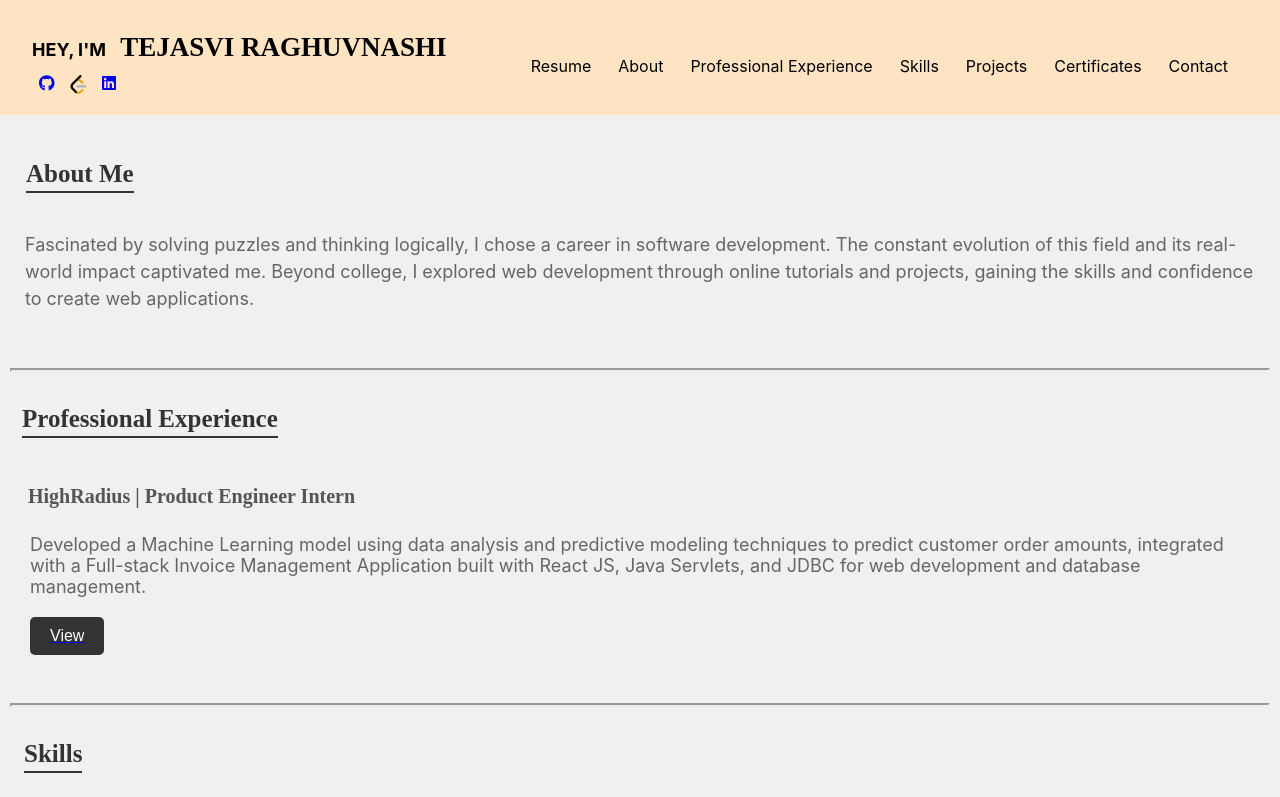
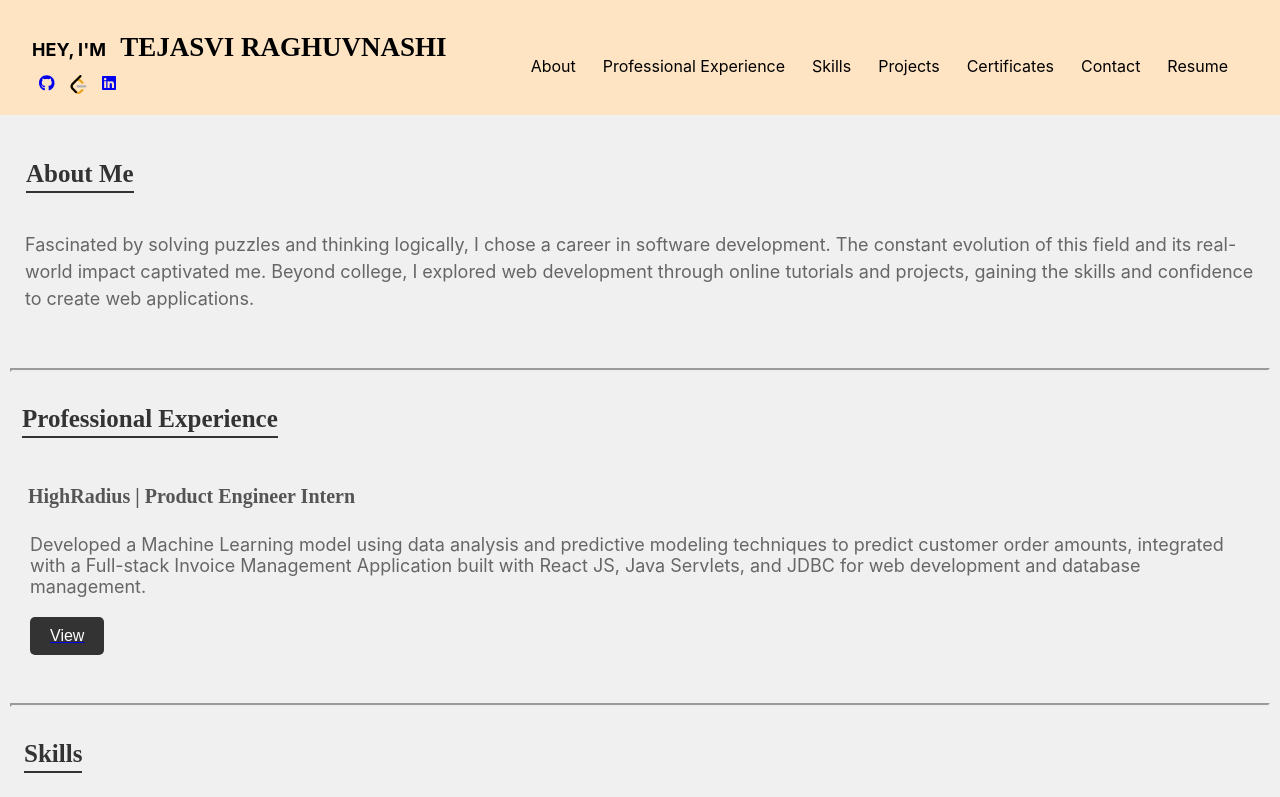
Before and after one commit to Tejas-raghu/Portfolio, a React (Create React App) app: page / in a window 1280 px wide. Shown: the top 797 px of the page. Built offline with nearby package versions, Linux system fonts and the light colour scheme; a web font is replaced by a local one.

Commit message:
Update Header.js

```diff
--- a/src/components/Header.js
+++ b/src/components/Header.js
@@ -33,13 +33,14 @@ export default function header() {
 
        <nav className="nav-links">
 
-       <a href={Resume} download = "Resume.pdf">Resume</a>
+
           <a href="#about">About</a>
           <a href="#professional">Professional Experience</a>
           <a href="#skill">Skills</a>
           <a href="#project">Projects</a>
           <a href="#certificate">Certificates</a>
           <a href="#contact">Contact</a>
+         <a href={Resume} download = "Resume.pdf">Resume</a>
 
       </nav>
 
```
